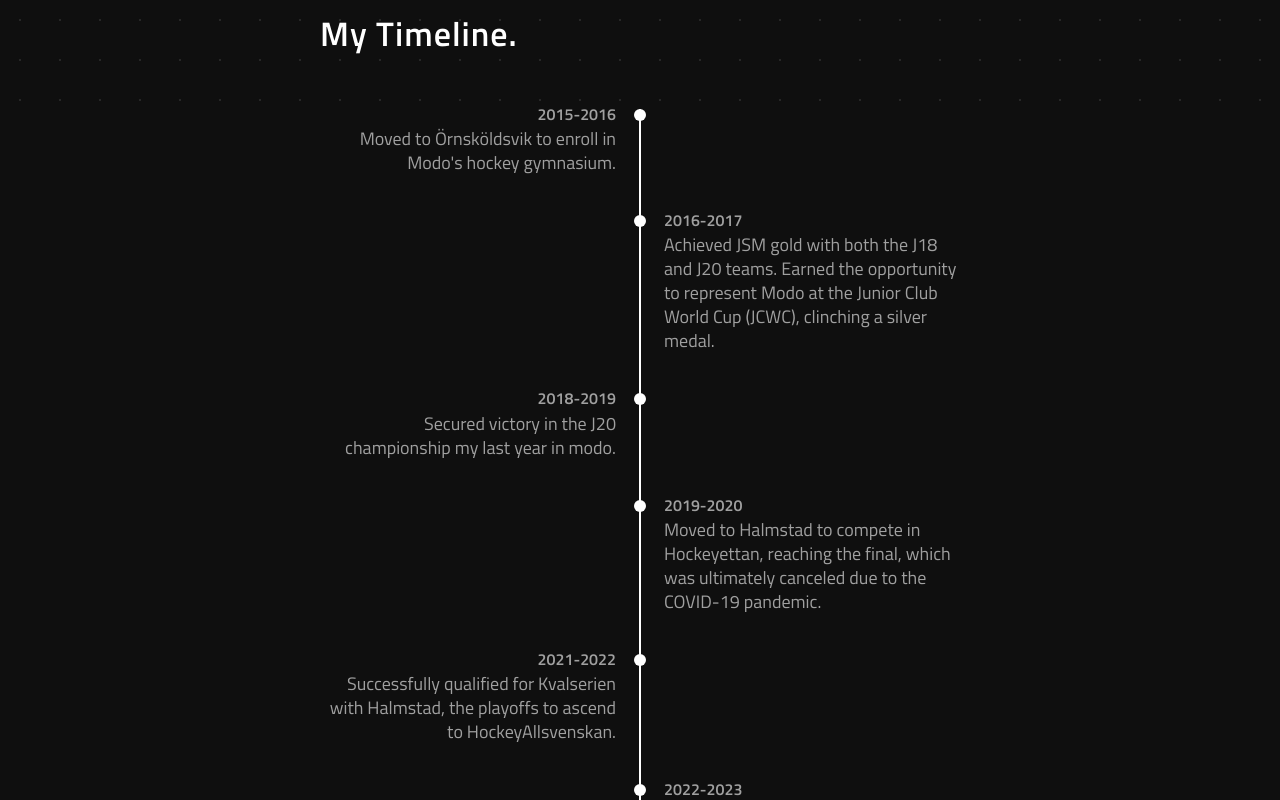
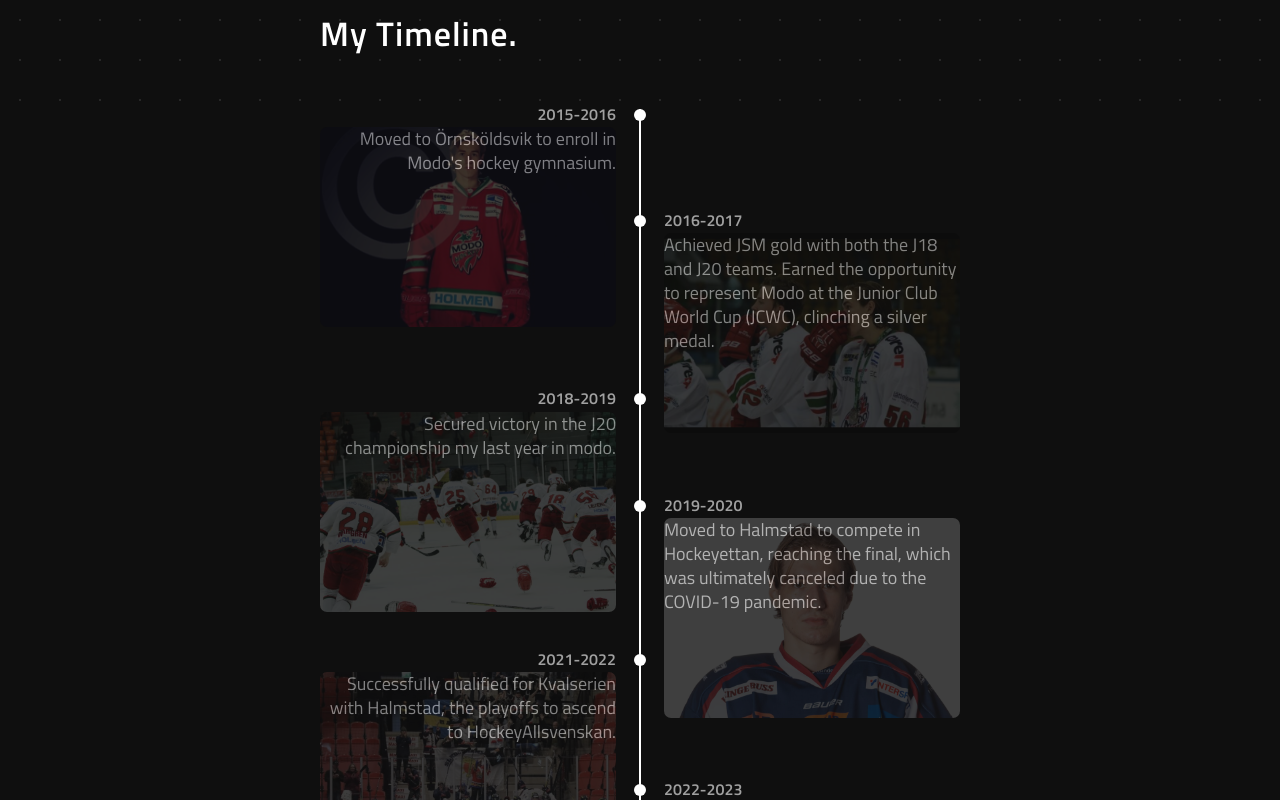
Before and after one commit to Lexen99/lexenberg-portfolio, a React (Vite) app: page / in a window 1280 px wide. Shown: the part 680-1480 px from the top of the page. Built offline with nearby package versions, Linux system fonts and the light colour scheme.

Commit message:
changed the opacity of the images in the timeline. so the images always shows with 0.2 opacity and 1 when being hovered

```diff
--- a/src/components/Timeline/Timeline.css
+++ b/src/components/Timeline/Timeline.css
@@ -48,7 +48,7 @@
     background-size: cover;
     background-position: top;
     background-repeat: no-repeat;
-    opacity: 0;
+    opacity: 0.2;
     transform: translateX(-50%);
     border-radius: 7px;
     transition: opacity 0.3s ease-in-out;
@@ -79,7 +79,7 @@
 
 .timeline-item:hover .img-overlay-timeline {
     display: block;
-    opacity: 0.1;
+    opacity: 0.2;
 }
 
 .timeline-item:last-child {
@@ -152,4 +152,7 @@
     .timeline-item:hover .timeline-dot {
         background: #fff;
     }
+    .timeline-image {
+        opacity: 0;
+    }
 }
```
